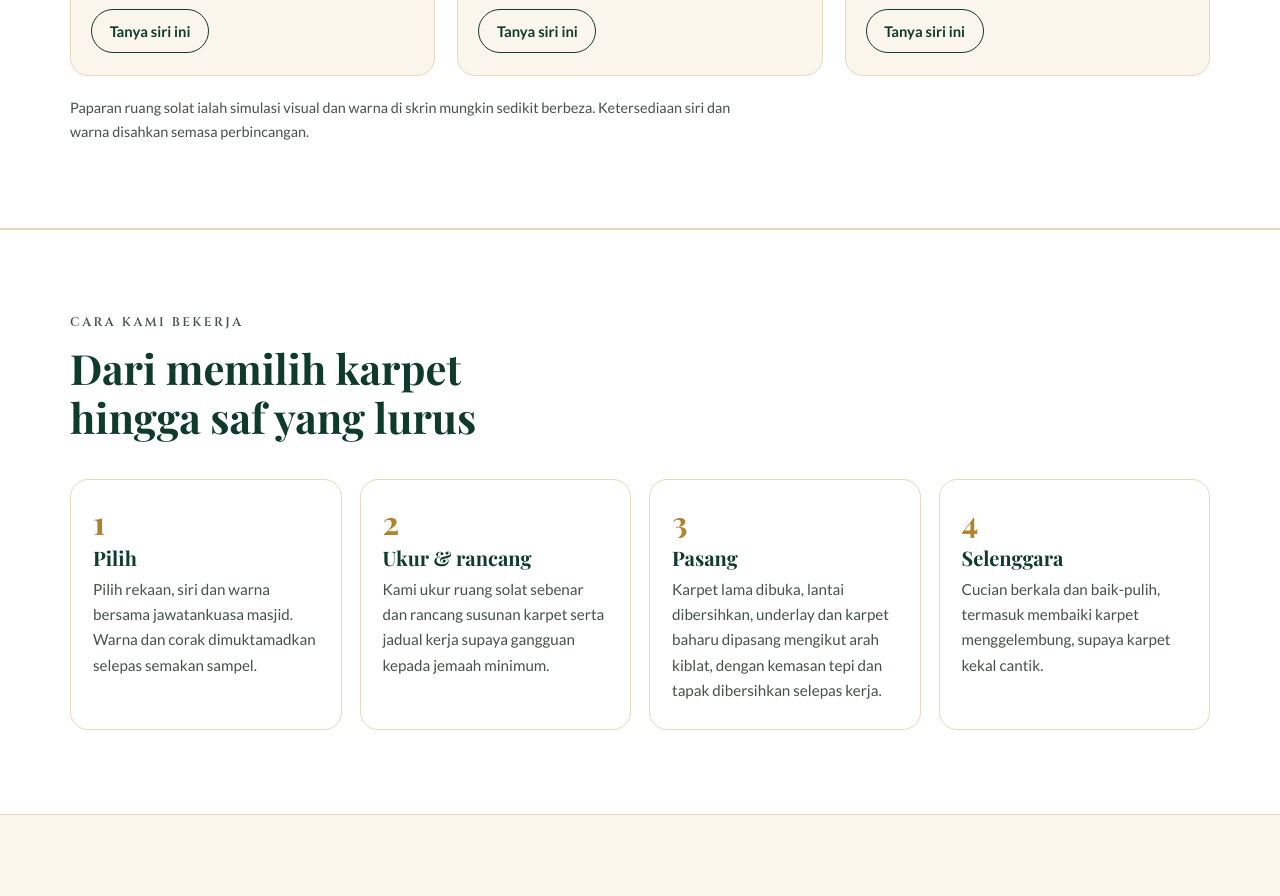
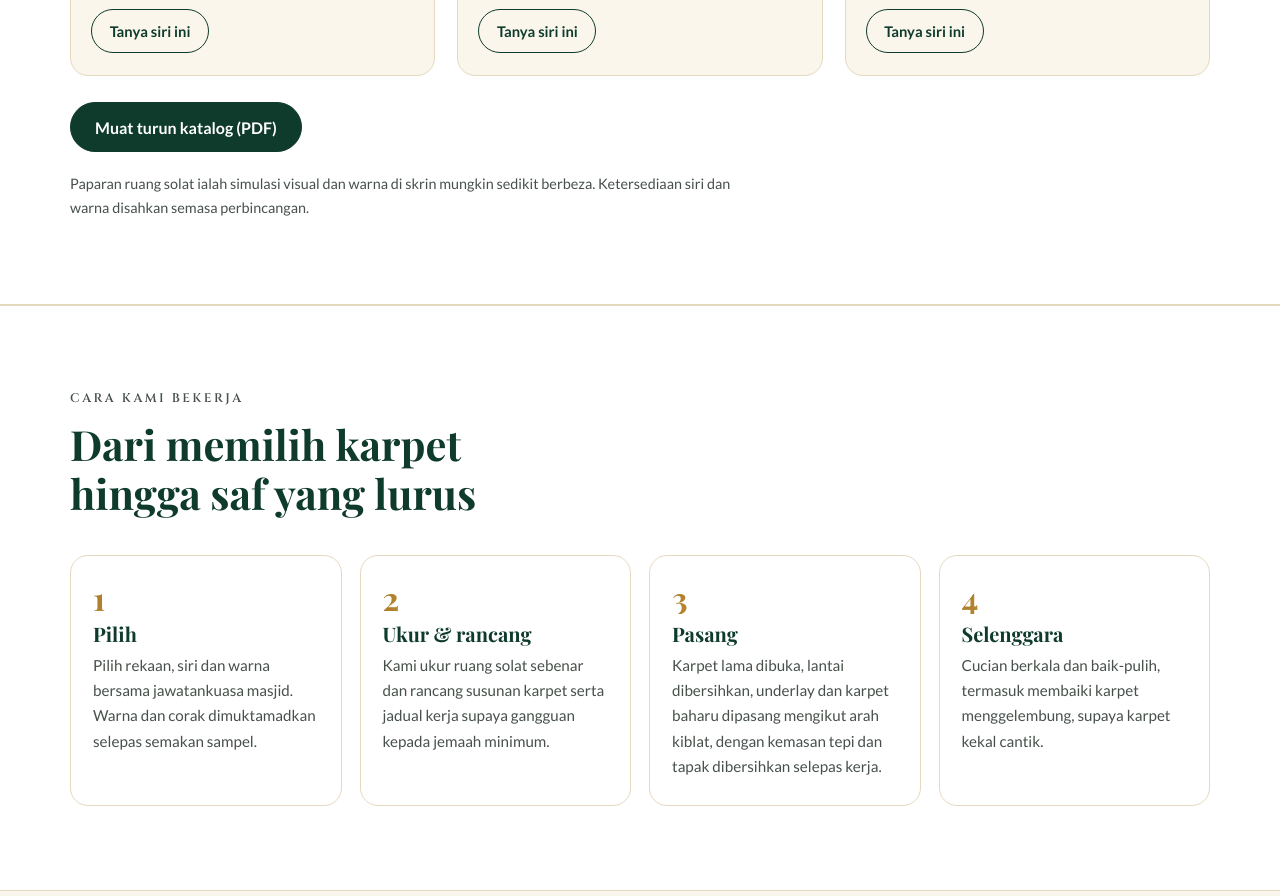
Before and after one commit to muazhtm/pangkalan-masjid, a website: page website/index.html in a window 1280 px wide. Shown: the part 3844-4740 px from the top of the page. Drawn offline with nearby package versions, Linux system fonts and the light colour scheme.

Commit message:
Katalog PDF cetak A4 (8 halaman) dan pautan muat turun
Co-Authored-By: Claude Sonnet 5.5 <noreply@anthropic.com>
Claude-Session: https://claude.ai/code/session_01Ga9f7cpqNFUhNgN4RHNrjk

```diff
--- a/website/index.html
+++ b/website/index.html
@@ -252,6 +252,7 @@ footer .wrap{display:flex;flex-wrap:wrap;justify-content:space-between;gap:10px}
       <article class="kad"><div class="gb"><img src="img/k/qamar-r.jpg" loading="lazy" alt="Pandangan ruang solat dengan karpet siri Qamar" width="800" height="700"><img src="img/k/qamar-s.jpg" loading="lazy" alt="Sampel karpet siri Qamar" width="800" height="800"></div><div class="kb"><h3>Siri Qamar</h3><dl><dt>Pembuatan</dt><dd>Wilton tenunan, bercorak</dd><dt>Benang</dt><dd>Serat sintetik</dd><dt>Ketebalan</dt><dd>12mm</dd><dt>Warna</dt><dd>Maroon · Hijau · Biru</dd></dl><a class="btn line dk" href="https://wa.me/60129046605?text=Assalamualaikum%2C%20saya%20berminat%20dengan%20karpet%20siri%20Qamar%20untuk%20masjid/surau%20kami.%20Boleh%20saya%20lihat%20sampel%20dan%20sebut%20harga%3F" rel="noopener">Tanya siri ini</a></div></article>
       <article class="kad"><div class="gb"><img src="img/k/zamrud-r.jpg" loading="lazy" alt="Pandangan ruang solat dengan karpet siri Zamrud" width="800" height="700"><img src="img/k/zamrud-s.jpg" loading="lazy" alt="Sampel karpet siri Zamrud" width="800" height="800"></div><div class="kb"><h3>Siri Zamrud</h3><dl><dt>Pembuatan</dt><dd>Level cut pile</dd><dt>Benang</dt><dd>BCF sintetik</dd><dt>Ketebalan</dt><dd>10mm</dd><dt>Warna</dt><dd>Turquoise · Hijau · Maroon</dd></dl><a class="btn line dk" href="https://wa.me/60129046605?text=Assalamualaikum%2C%20saya%20berminat%20dengan%20karpet%20siri%20Zamrud%20untuk%20masjid/surau%20kami.%20Boleh%20saya%20lihat%20sampel%20dan%20sebut%20harga%3F" rel="noopener">Tanya siri ini</a></div></article>
     </div>
+    <p style="margin-top:26px"><a class="btn" href="katalog/katalog-karpet-al-haromain.pdf" download>Muat turun katalog (PDF)</a></p>
     <p class="note">Paparan ruang solat ialah simulasi visual dan warna di skrin mungkin sedikit berbeza. Ketersediaan siri dan warna disahkan semasa perbincangan.</p>
   </div>
 </section>
```
Also changed, not shown: 1 other file.
